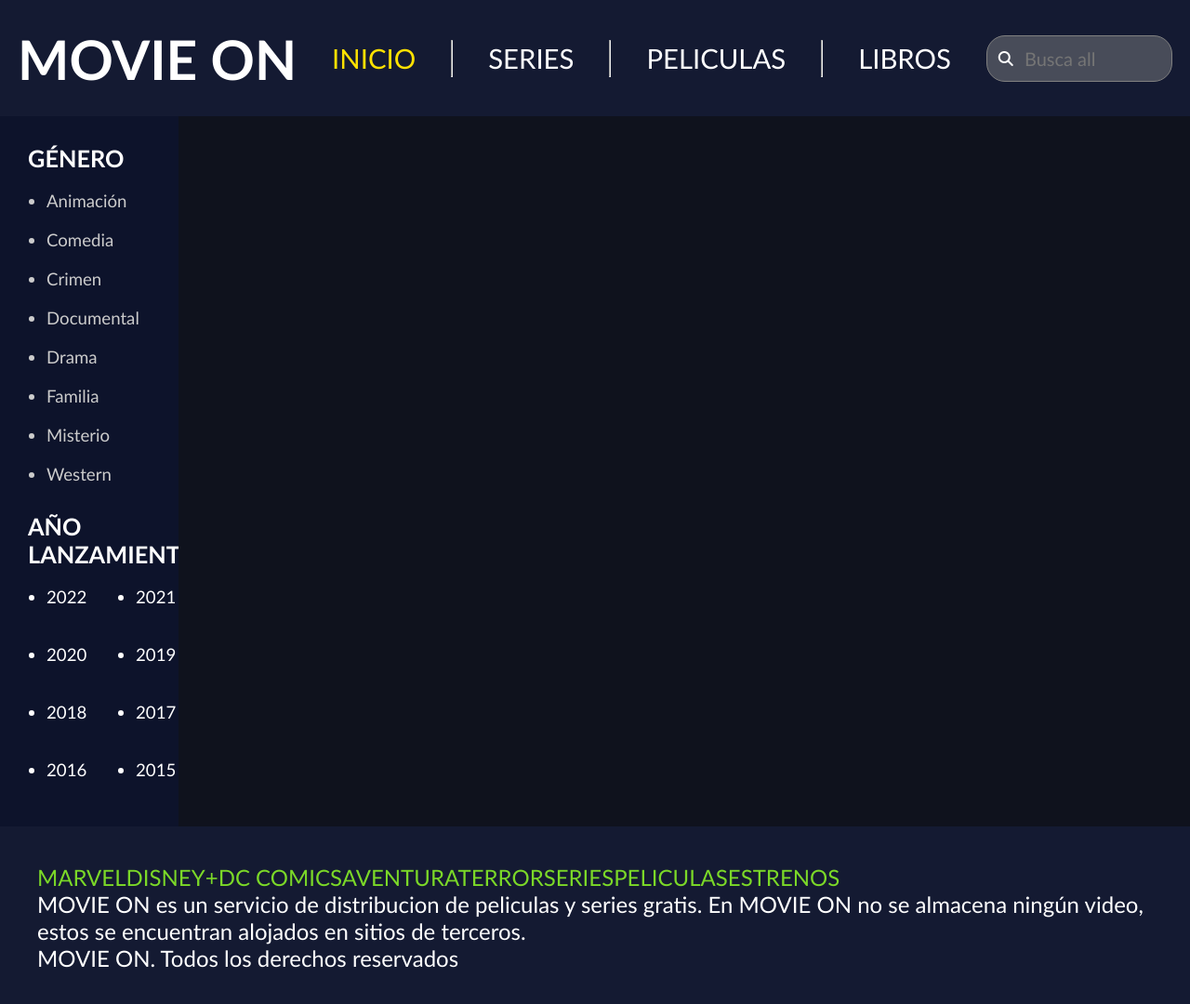
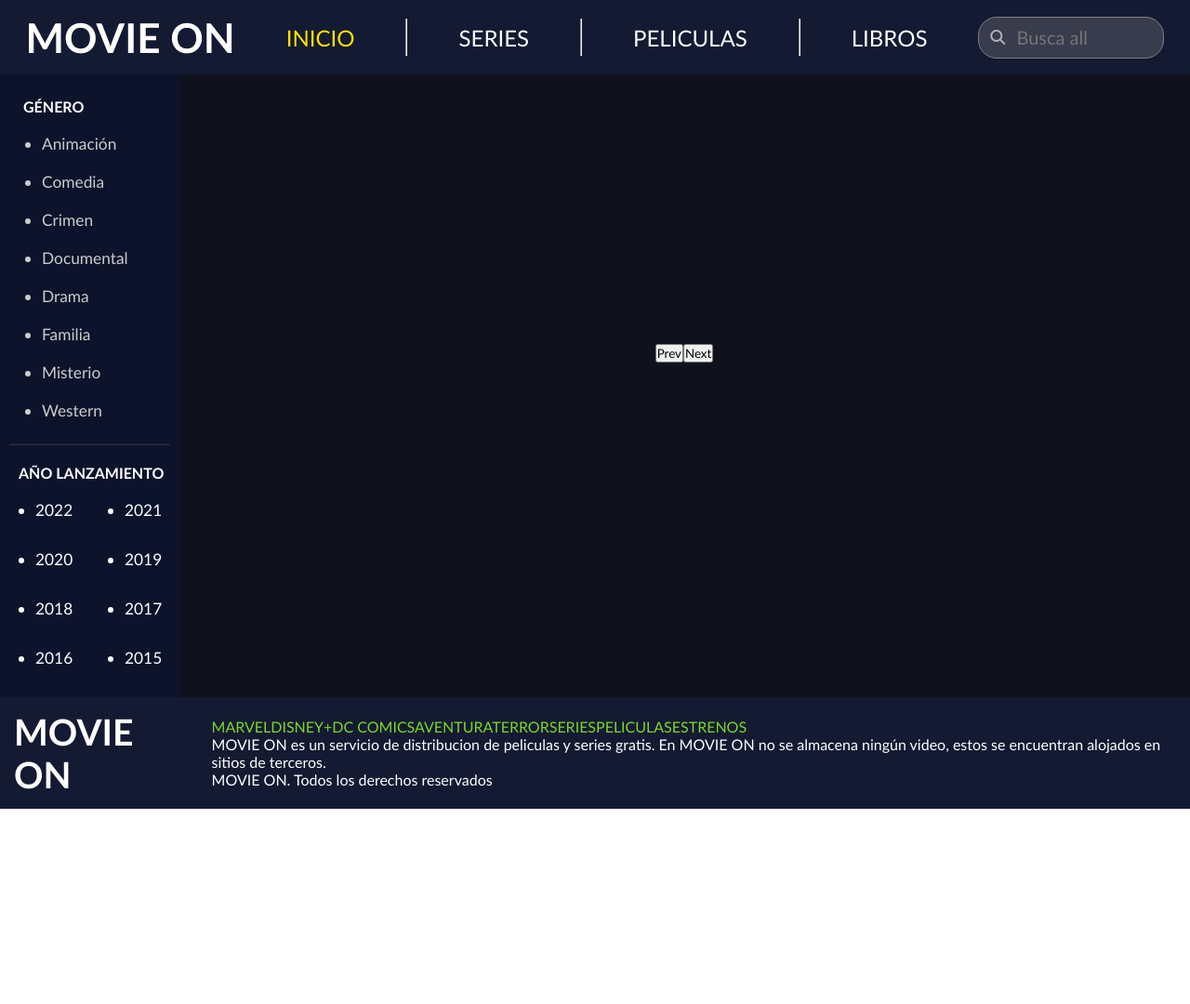
Before and after one commit to Jkeviin/API-webMovieON-JS-HTML-CSS, a plain HTML site: page index.html in a window 1280 px wide. Shown: the whole page at 93% size. After the commit the page ends 870 px from the top, so only its background shows below. Drawn offline with Linux system fonts and the light colour scheme; no server answers.

Commit message:
CSS mejorado

```diff
--- a/Assets/JS/script.js
+++ b/Assets/JS/script.js
@@ -29,10 +29,13 @@ window.addEventListener("DOMContentLoaded", () => {
 // evento click
 NavBar.forEach(nav => {
   nav.addEventListener('click', () => {
+    document.querySelector('.sectionFilter').style.display = "block";
     NavBar.forEach(nav => nav.classList.remove('active'));
     nav.classList.add('active');
     switch (nav.id) {
       case 'book':
+        document.querySelector('.sectionFilter').style.display = "none";
+        document.querySelector('.containerMovies').style.width = "100%";
         SearchBook("programacion")
         break;
       case 'all':
@@ -50,7 +53,8 @@ NavBar.forEach(nav => {
         break;
       default:
         SearchTrending(nav.id);
-        Genero(nav.id);
+        SearchGeneroList(nav.id);
+        eventClickGener();
         break;
     }
     // limpiar input
@@ -68,6 +72,8 @@ const eventClickGener = () =>{
   const Geners = document.querySelectorAll('.generos');
   Geners.forEach(genero => {
     genero.addEventListener('click', () => {
+      Geners.forEach(genero => genero.classList.remove('active'));
+      genero.classList.add('active');
       if(input_search.getAttribute('category') === 'all'){
         JuntarSearch("movie", "tv", genero.id);
       }
@@ -80,6 +86,7 @@ const eventClickGener = () =>{
       GenerActual = genero.id;
     });
   });
+
 }
 
 // eventos keyup
@@ -100,6 +107,17 @@ input_search.addEventListener("keyup", () => {
 
 
 //* ///////// Buscar ///////////// *//
+
+const SearchGeneroList = (type) => {
+  document.getElementById("cargando").style.display = "block";
+  fetch(`https://api.themoviedb.org/3/genre/${type}/list?api_key=80d3d3959ac69af0ed72952812957afc&language=es-MX&include_adult=false`, options)
+    .then(response => response.json())
+    .then(data => ShowGeneroList(data.genres))
+    .catch(error => console.log(error))
+    .finally(() => {
+      document.getElementById("cargando").style.display = "none";
+  });
+}
 
 const SearchGenres = (type, id) => {
   const URL = `https://api.themoviedb.org/3/discover/${type}?api_key=80d3d3959ac69af0ed72952812957afc&language=es-MX&sort_by=popularity.desc&include_video=false&page=1&with_genres=${id}&include_adult=false`;
@@ -130,7 +148,6 @@ const SearchTrending = (type) => {
 const search = (type, genero) => {
   const busqueda = input_search.value;
   const URL = `https://api.themoviedb.org/3/search/${type}?api_key=80d3d3959ac69af0ed72952812957afc&language=es-MX&sort_by=popularity.desc&query=${busqueda}&page=1&include_adult=false${genero === "" ? "" : "&with_genres=" + genero}`;
-  console.log(URL);
   document.getElementById("cargando").style.display = "block";
   fetch(URL, options)
     .then(response => response.json())
@@ -149,7 +166,7 @@ const SearchBook = (search) => {
     .then(response => response.json())
     .then(data => {
       if (data.totalItems === 0) {
-        moviesContainer.innerHTML = '<h1>No se encontraron resultados</h1>'
+        moviesContainer.innerHTML = '<h1 class="error">No se encontraron resultados</h1>'
         return;
       }
       ShowBook(data)
@@ -178,7 +195,7 @@ const Show = (data) => {
     }
   });
   if(moviesContainer.innerHTML === ''){
-    moviesContainer.innerHTML = '<h1>No se encontraron resultados</h1>'
+    moviesContainer.innerHTML = '<h1 class="error">No se encontraron resultados</h1>'
   }
 }
 
@@ -225,24 +242,15 @@ const JuntarSearch = (type1, type2, id) => {
       });
   }
 /* ------------------------------------------------------------- */
+
 // Mostrar generos
-const Genero = (type) => {
-  document.getElementById("cargando").style.display = "block";
-  fetch(`https://api.themoviedb.org/3/genre/${type}/list?api_key=80d3d3959ac69af0ed72952812957afc&language=es-MX&include_adult=false`, options)
-    .then(response => response.json())
-    .then(data => {
-      const generos = data.genres
-      filtroGenero.innerHTML = '<h3>GÉNERO</h3>'
-      generos.forEach(genero => {
-        // se puede modificar solo para 8 generos
-        filtroGenero.innerHTML += `
-          <li class="genero" onclick="SearchGenres('${input_search.getAttribute("category")}', ${genero.id})">${genero.name}</li>
-        `
-      });
-      eventClickGener();
-    })
-    .catch(error => console.log(error))
-    .finally(() => {
-      document.getElementById("cargando").style.display = "none";
+const ShowGeneroList = (type) => {
+  filtroGenero.innerHTML = '<h3>GÉNERO</h3>'
+  type.forEach(genero => {
+    // se puede modificar solo para 8 generos
+    filtroGenero.innerHTML += `
+      <li class="generos" onclick="SearchGenres('${input_search.getAttribute("category")}', ${genero.id})">${genero.name}</li>
+    `
   });
+  eventClickGener();
 }
--- a/index.html
+++ b/index.html
@@ -20,7 +20,7 @@
     <a href="#" class="Options" id="book">LIBROS</a>
     <div class="filterSearch">
       <i class="fa-solid fa-magnifying-glass"></i>
-      <input type="text" id="search" category="all" placeholder="Busca all">
+      <input type="text" id="search" category="all" placeholder="Busca all" autocomplete="off">
     </div>
   </header>
   <main>
@@ -36,6 +36,7 @@
         <li class="generos" id="9648">Misterio</li>
         <li class="generos" id="37">Western</li>
     </ul>
+    <hr class="lnfilter">
     <ul class="yearFilter">
       <h3>AÑO LANZAMIENTO</h3>
       <div class="yearsList">
@@ -50,15 +51,28 @@
       </div>
     </ul>
     </section>
+    <div class="containers">
     <section class="containerMovies">
+        <!-- Aqui se insertan las tarjetas de las peliculas -->
 
+        <!-- Botones next y prev -->
     </section>
+    <div class="btns">
+      <button class="btnPrev" id="btnPrev">Prev</button>
+      <button class="btnNext" id="btnNext">Next</button>
+    </div>
+</div>
   </main>
   <footer>
     <section class="footerSeccion">
-      <p class="one">MARVELDISNEY+DC COMICSAVENTURATERRORSERIESPELICULASESTRENOS</p>
-      <p class="two">MOVIE ON es un servicio de distribucion de peliculas y series gratis. En MOVIE ON no se almacena ningún video, estos se encuentran alojados en sitios de terceros.</p>
-      <p class="three">MOVIE ON. Todos los derechos reservados</p>
+      <div class="footerLogo">
+        <h3>MOVIE ON</h3>
+      </div>
+        <div class="footerInfo">
+          <p class="one">MARVELDISNEY+DC COMICSAVENTURATERRORSERIESPELICULASESTRENOS</p>
+          <p class="two">MOVIE ON es un servicio de distribucion de peliculas y series gratis. En MOVIE ON no se almacena ningún video, estos se encuentran alojados en sitios de terceros.</p>
+          <p class="three">MOVIE ON. Todos los derechos reservados</p>
+        </div>
     </section>
   </footer>
   <div id="cargando" style="display:none" ><div class="icono"></div></div>
--- a/style.css
+++ b/style.css
@@ -11,7 +11,7 @@ body{
 
 header{
   width: 100%;
-  height: 125px;
+  height: 80px;
   background-color: #141a32;
   display: flex;
   justify-content: space-around;
@@ -19,15 +19,19 @@ header{
   font-size: 22pt;
   align-items: center;
   z-index: 20;
+  position: fixed;
+  top: 0;
 }
 
 header>h1{
   cursor: default;
+  font-size: 150%;
 }
 
 header>a{
   text-decoration: none;
   color: white;
+  font-size: 18pt;
 }
 
 header>a:hover{
@@ -35,7 +39,7 @@ header>a:hover{
 }
 
 .active {
-  color: #ffe100;
+  color: #ffe100 !important;
 }
 
 header>hr{
@@ -44,16 +48,17 @@ header>hr{
 
 header> .filterSearch{
   width: 200px;
-  height: 50px;
+  height: 45px;
   position: relative;
   border: 1px solid gray;
   border-radius: 20px;
-  background-color: rgba(137, 137, 137, 0.443);
+  background-color: rgba(137, 137, 137, 0.308);
 }
 
 .filterSearch>i{
   position: absolute;
   transform: translateX(-50%) translateY(-50%);
+  color: rgba(255, 255, 255, 0.587);
   top: 50%;
   left: 10%;
   font-size: 12pt;
@@ -72,35 +77,47 @@ header> .filterSearch{
   font-size: 15pt;
 }
 
+.btns{
+  display: flex;
+  justify-content: center;
+  align-items: center;;
+}
+
+.containers {
+  width: 85%;
+    /* centrar */
+    justify-items: center;
+    padding: 30px;
+    padding-bottom: 100px;
+      background-color: #0f121d;
+      display: flex;
+      flex-direction: column;
+      flex-wrap: wrap;
+      justify-content: center;
+      align-items: center;
+}
+
 main{
   display: flex;
   top: 125px;
   width: 100%;
-}
-
-.sectionFilter{
-  color: white;
+  padding-top: 80px;
 }
 
 .genderFilter{
   width: 100%;
-  margin: 30px;
+  margin: 25px;
 }
 
 .genderFilter>h3{
-  font-size: 19pt;
+  font-size: 2vh;
 }
+
 
 .genderFilter>li{
   width: auto;
-  font-size: 14pt;
-  margin: 5px 20px;
-}
-
-.genderFilter>li{
-  width: auto;
-  font-size: 14pt;
-  margin: 20px 20px;
+  font-size: 13pt;
+  margin: 20px 0 20px 20px;
   color: #cccccc;
 }
 
@@ -108,9 +125,15 @@ main{
   cursor: pointer;
 }
 
+.lnfilter{
+  width: 90%;
+  margin: 10px;
+  border-color: #cccccc22;
+}
+
 .yearFilter{
   width: 100%;
-  margin: 30px;
+  margin: 20px;
 }
 
 .yearFilter .yearsList{
@@ -119,13 +142,14 @@ main{
 }
 
 .yearFilter>h3{
-  font-size: 19pt;
+  font-size: 2vh;
+
 }
 
 .yearsList>li{
   width: auto;
-  font-size: 14pt;
-  margin: 20px 20px;
+  font-size: 13pt;
+  margin: 20px 0px 12px 18px;
 }
 
 .yearsList>li:hover{
@@ -133,21 +157,32 @@ main{
 }
 
 .sectionFilter{
+  color: white;
   width: 15%;
   background-color: #0d132b;
 }
 
 .containerMovies {
-  width: 85%;
-  background-color: #0f121d;
+  width: 100%;
   display: grid;
   grid-template-columns: repeat(auto-fit, minmax(300px, 1fr));
   grid-gap: 30px;
 }
 
+.error{
+  width: 100%;
+  height: 50vh;
+  display: flex;
+  justify-content: center;
+  align-items: center;
+  font-size: 50pt;
+  color: white;
+}
+
 .target{
   position: relative;
   width: 200px;
+  height: 300px;
   margin: 40px;
   color: white;
   transition: all 300ms;
@@ -185,16 +220,38 @@ main{
 }
 
 .footerSeccion{
+  display: flex;
+  justify-content:space-between;
+  align-items: center;
   width: 100%;
+  height: 120px;
   background-color: #141a32;
-  font-size: 18pt;
   color: white;
-  padding: 40px;
+  padding: 40px 15px 40px 15px;
 }
 
-.footerSeccion>.one{
+.footerSeccion .footerInfo{
+  width: 100%;
+  display: flex;
+  flex-direction: column;
+  justify-content: space-around;
+}
+
+.footerSeccion .footerLogo{
+  display: flex;
+  justify-content: center;
+  align-items: center;
+  font-size: 25pt;
+  margin-right: 30px;
+  width: 220px;
+  height: 100px;
+
+}
+
+.footerSeccion .footerInfo>.one{
   color: #7bd828;
 }
+
 @media screen and (max-width: 1024px){
 
 }
```
